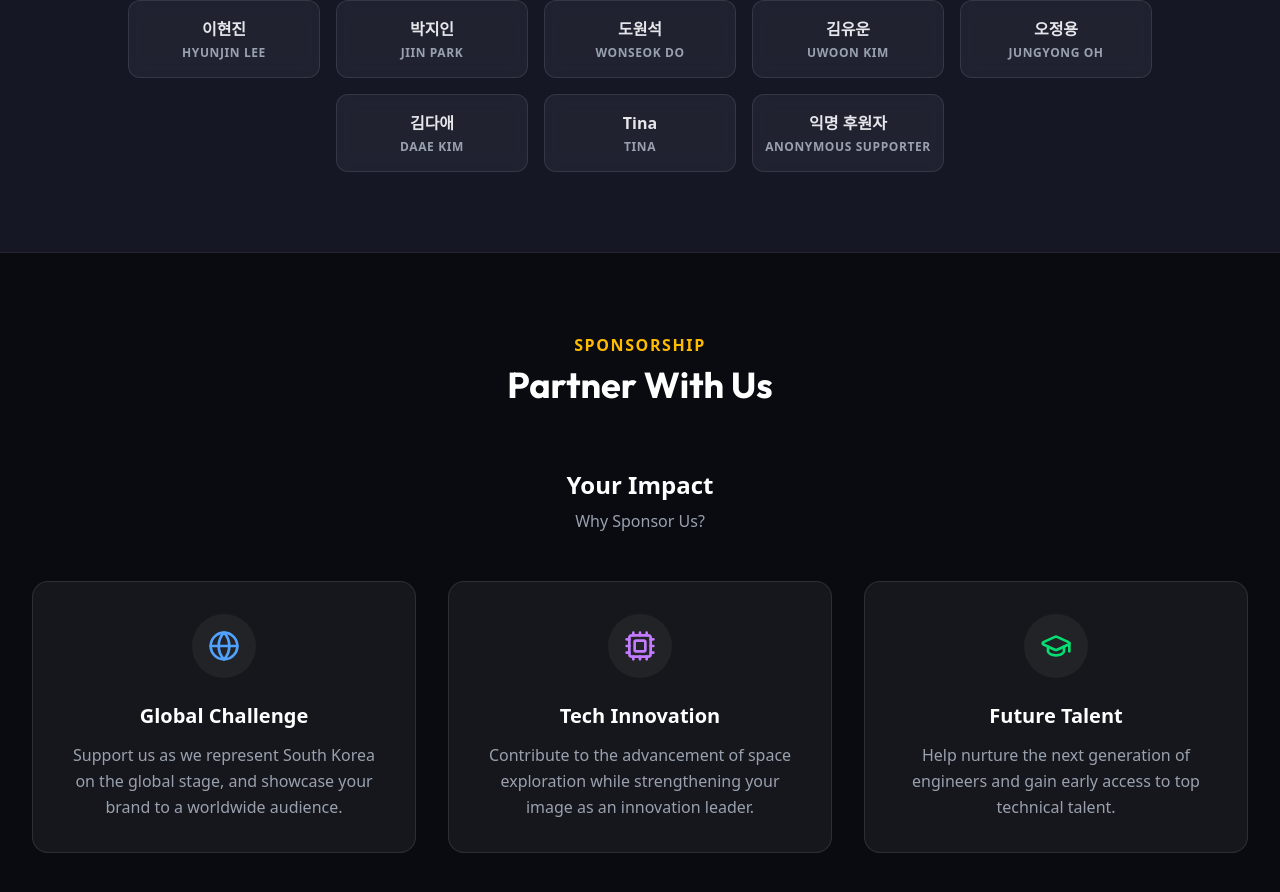
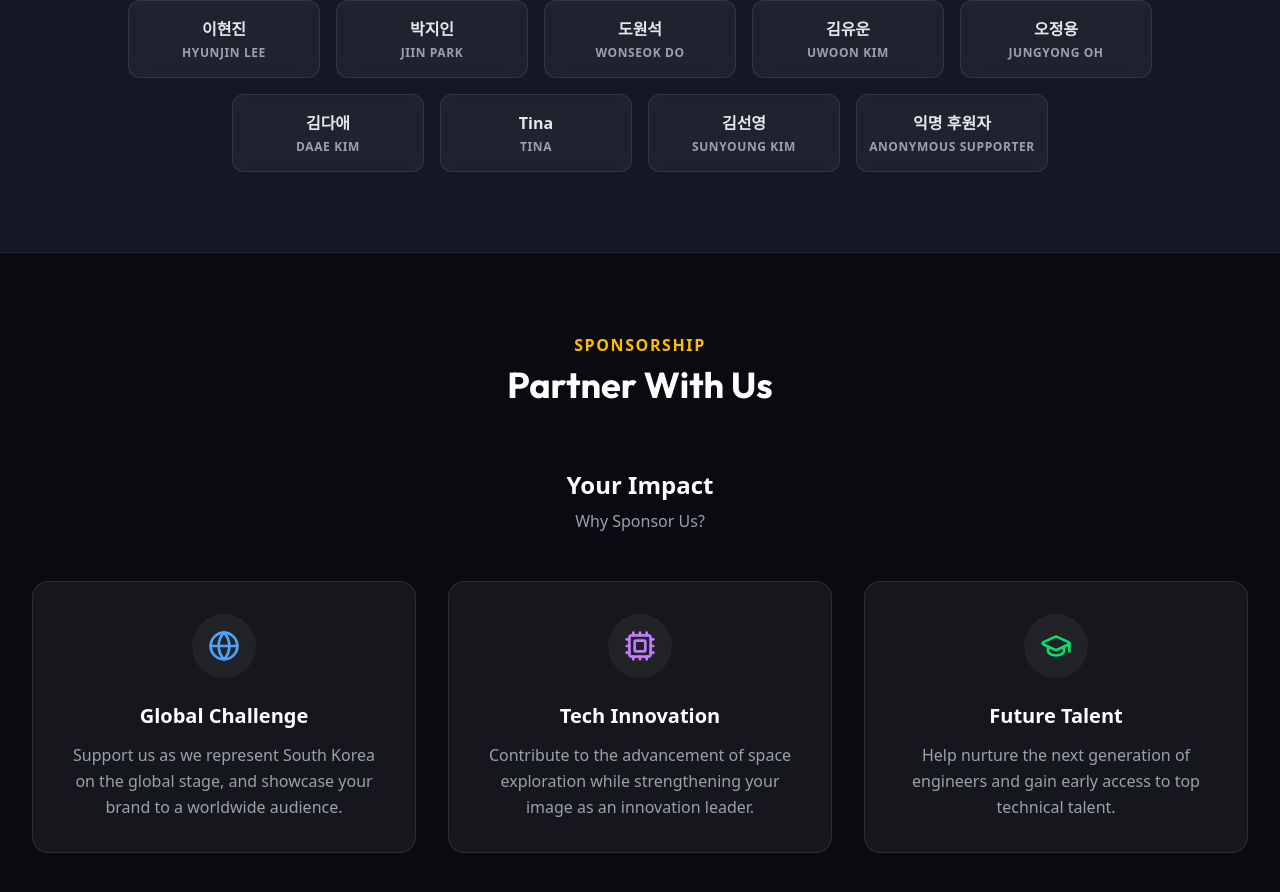
Before and after one commit to ZenithSpace/zenith.github.io, a React (Vite) app in the folder zenith-web/: page / in a window 1280 px wide. Shown: the part 11085-11977 px from the top of the page. Built offline with nearby package versions, Linux system fonts and the light colour scheme; a web font is replaced by a local one.

Commit message:
feat: add Sunyoung Kim to individual supporters

```diff
--- a/zenith-web/src/data/partners.ts
+++ b/zenith-web/src/data/partners.ts
@@ -48,5 +48,6 @@ export const affiliatesData: Affiliate[] = [
     { nameKo: '오정용', nameEn: 'Jungyong Oh' },
     { nameKo: '김다애', nameEn: 'Daae Kim' },
     { nameKo: 'Tina', nameEn: 'Tina' },
+    { nameKo: '김선영', nameEn: 'Sunyoung Kim' },
     { nameKo: '익명 후원자', nameEn: 'Anonymous Supporter' }
 ];
```
